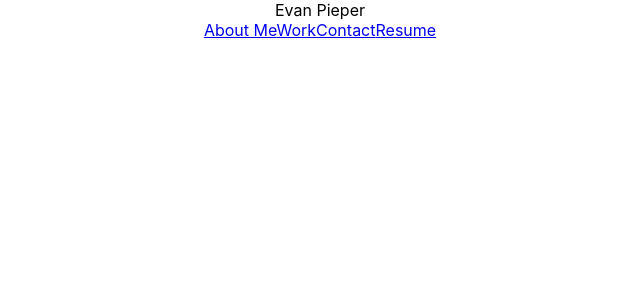
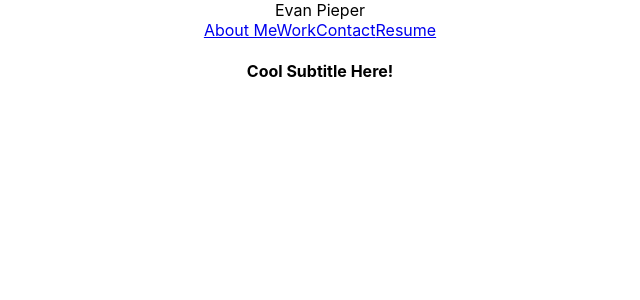
Before and after one commit to evan-pieper/Evan-Piepers-Portfolio, a React (Create React App) app in the folder REACT-portfolio/: page / in a window 1280 px wide. Shown: the top 300 px of the page, without its empty margins (320-960 px from the left). Built offline with nearby package versions, Linux system fonts and the light colour scheme.

Commit message:
added header, navbar, and subheader

```diff
--- a/REACT-portfolio/src/App.js
+++ b/REACT-portfolio/src/App.js
@@ -20,7 +20,8 @@ function Header() {
 function Subheader() {
   return (
     <section className="row" id="subheader">
-      {/* ... */}
+      {/* sets up the subheader element*/}
+      <h4 id = "subheader_subtitle">Cool Subtitle Here!</h4>
     </section>
   );
 }
```
